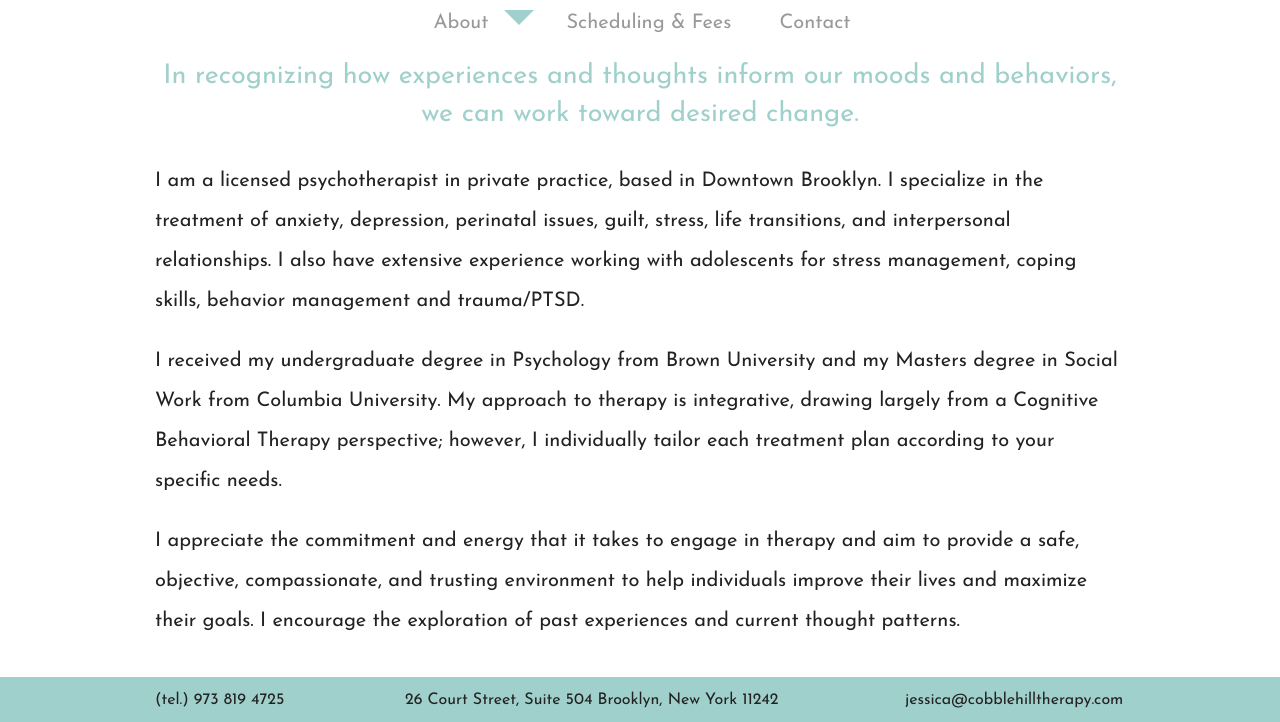
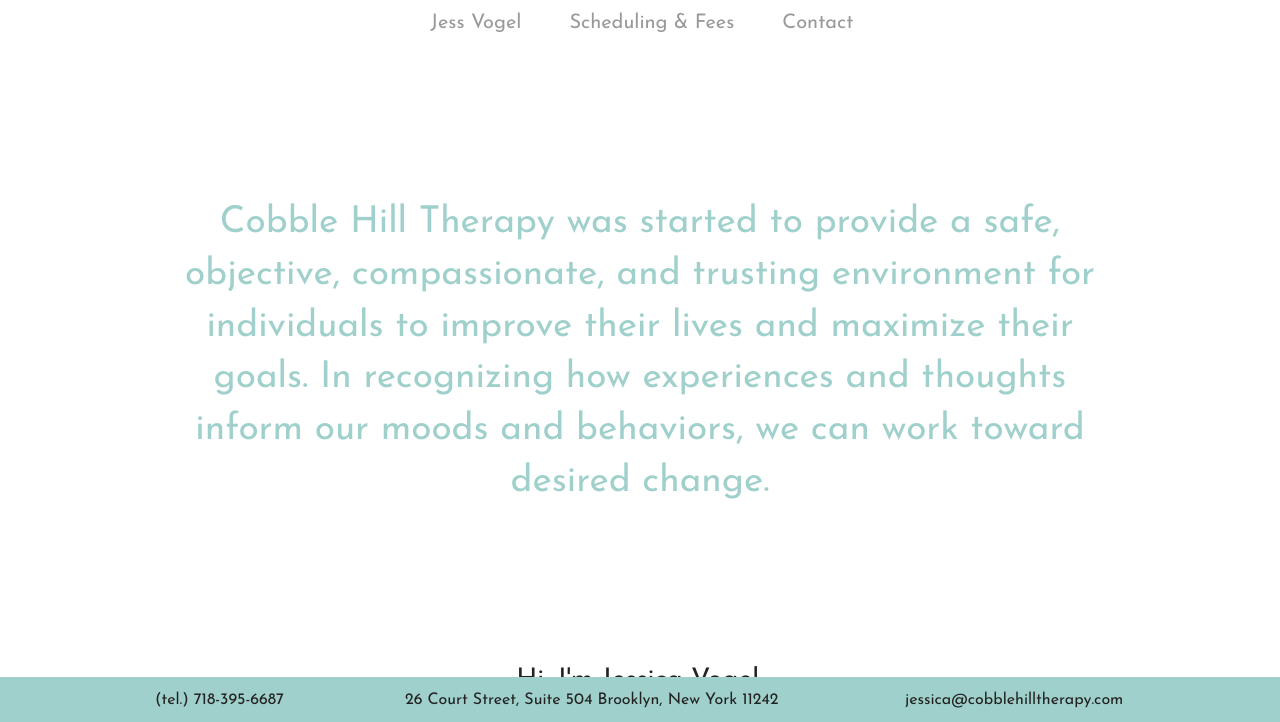
Before and after one commit to leahfeuer/CHT, a plain HTML site: page index.html in a window 1280 px wide. Shown: the part 78-800 px from the top of the page. Drawn offline with nearby package versions, Linux system fonts and the light colour scheme.

Commit message:
revisions from email
content break up, alignment, “Jess” section etc

```diff
--- a/CHTstylesheet.css
+++ b/CHTstylesheet.css
@@ -13,6 +13,10 @@ h3 {
 	padding-bottom: 2%;
 }
 
+h2 {
+	text-align: center;
+}
+
 .greentext {
 color: rgba(159, 208, 203, 1);
 }
@@ -20,6 +24,10 @@ color: rgba(159, 208, 203, 1);
 p {
 	font-size: 1.25rem;
 	line-height: 2;
+}
+
+.plarge {
+
 }
 
 /* Not getting picked up*/
@@ -35,6 +43,12 @@ margin-left: none;
 
 .content {
 	margin:auto;
+
+}
+
+.pbig {
+	font-size: 1.5rem;
+	line-height: 2.1;
 
 }
 
--- a/index.html
+++ b/index.html
@@ -23,7 +23,7 @@
        <h1> Cobble Hill Therapy </h1>
     <dl id="magellanTopNav" class="sub-nav">
       <dd data-magellan-arrival="about">
-      	<a href="#about">About</a>
+      	<a href="#about">Jess Vogel</a>
       </dd>
       <dd data-magellan-arrival="fees">
       	<a href="#fees">Scheduling & Fees</a>
@@ -35,14 +35,25 @@
     </div>
 </div>
 
+<div class="row">
+<div class="medium-10 large-12 small-centered columns full-height">
+<div class="content">
+  <h2 class="greentext"> Cobble Hill Therapy was started to provide a safe, objective, compassionate, and trusting environment for individuals to improve their lives and maximize their goals. In recognizing how experiences and thoughts inform our moods and behaviors, we can work toward desired change. </h2>
+</div>
+</div>
+</div>
+
 <a name="about"></a>
-<div class="row" data-magellan-destination="about">
-<div class="small-12 small-centered columns full-height">
+<div class="row" data-magellan-destination="about" class="about">
+<div class="medium-10 large-12 small-centered columns full-height">
 <div class="content main">
-<h3 class="greentext">In recognizing how experiences and thoughts inform our moods and behaviors, we can work toward desired change. </h3>
-<p>I am a licensed psychotherapist in private practice, based in Downtown Brooklyn. I specialize in the treatment of anxiety, depression, perinatal issues, guilt, stress, life transitions, and interpersonal relationships. I also have extensive experience working with adolescents for stress management, coping skills, behavior management and trauma/PTSD.
-<p> I received my undergraduate degree in Psychology from Brown University and my Masters degree in Social Work from Columbia University. My approach to therapy is integrative, drawing largely from a Cognitive Behavioral Therapy perspective; however, I individually tailor each treatment plan according to your specific needs.
-<p>I appreciate the commitment and energy that it takes to engage in therapy and aim to provide a safe, objective, compassionate, and trusting environment to help individuals improve their lives and maximize their goals. I encourage the exploration of past experiences and current thought patterns.
+
+<!--<h3 class="greentext">Together, we can explore past experiences and current thought patterns, ecouraging...</h3>-->
+<h3>Hi, I'm Jessica Vogel.</h3>
+<p class="pbig">
+I am a licensed psychotherapist in private practice, based in Downtown Brooklyn. I specialize in the treatment of anxiety, depression, perinatal issues, guilt, stress, life transitions, and interpersonal relationships. I also have extensive experience working with adolescents for stress management, coping skills, behavior management and trauma/PTSD. </br></br>
+I received my undergraduate degree in Psychology from Brown University and my Masters degree in Social Work from Columbia University. My approach to therapy is integrative, drawing largely from a Cognitive Behavioral Therapy perspective; however, I individually tailor each treatment plan according to your specific needs.
+
 </div>
 </div>
 </div>
@@ -99,7 +110,7 @@ Brooklyn, NY 11242</br>
 <footer>
 <div class='row'>
 <div class="medium-3 columns">
-  <span class="hide-for-small" class="left"> (tel.) 973 819 4725 </span>
+  <span class="hide-for-small" class="left"> (tel.) 718-395-6687 </span>
 </div>
 <div class="medium-6 columns">
   <span class="hide-for-small" class="middle"> 26 Court Street, Suite 504 Brooklyn, New York 11242</span>
```
